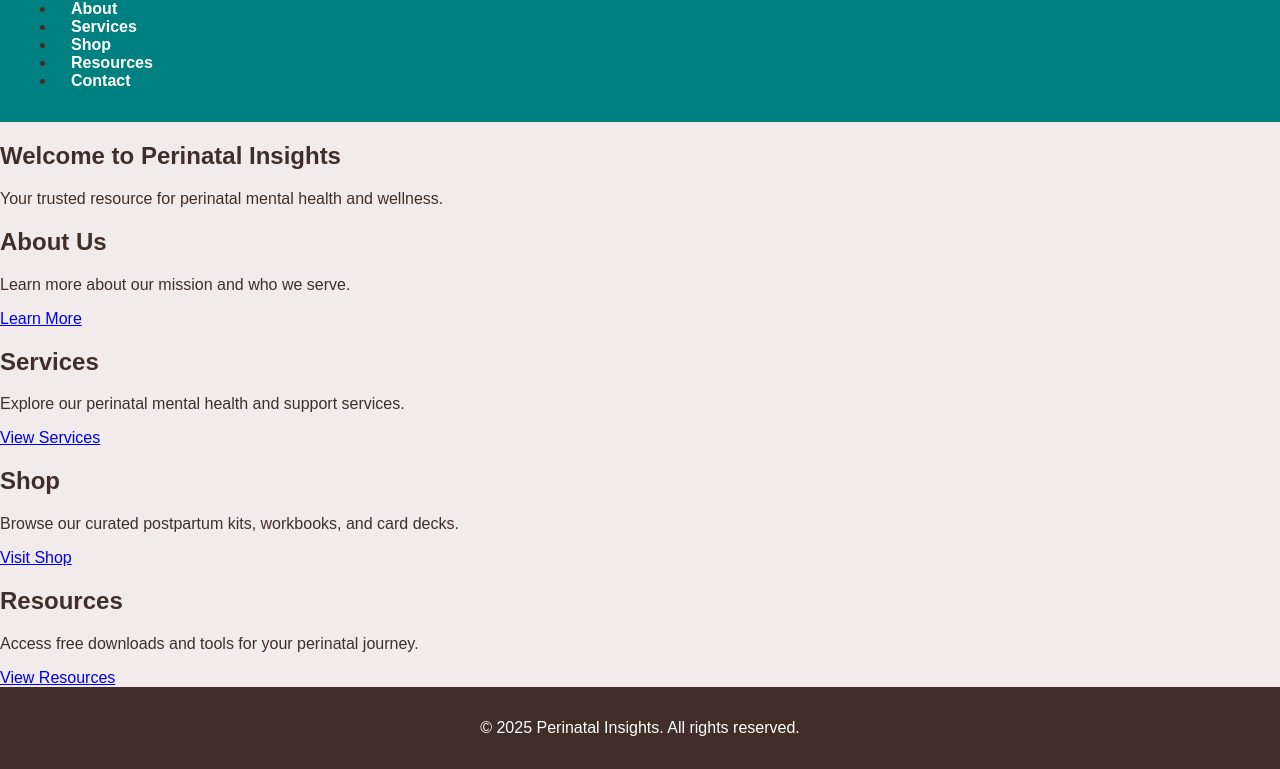
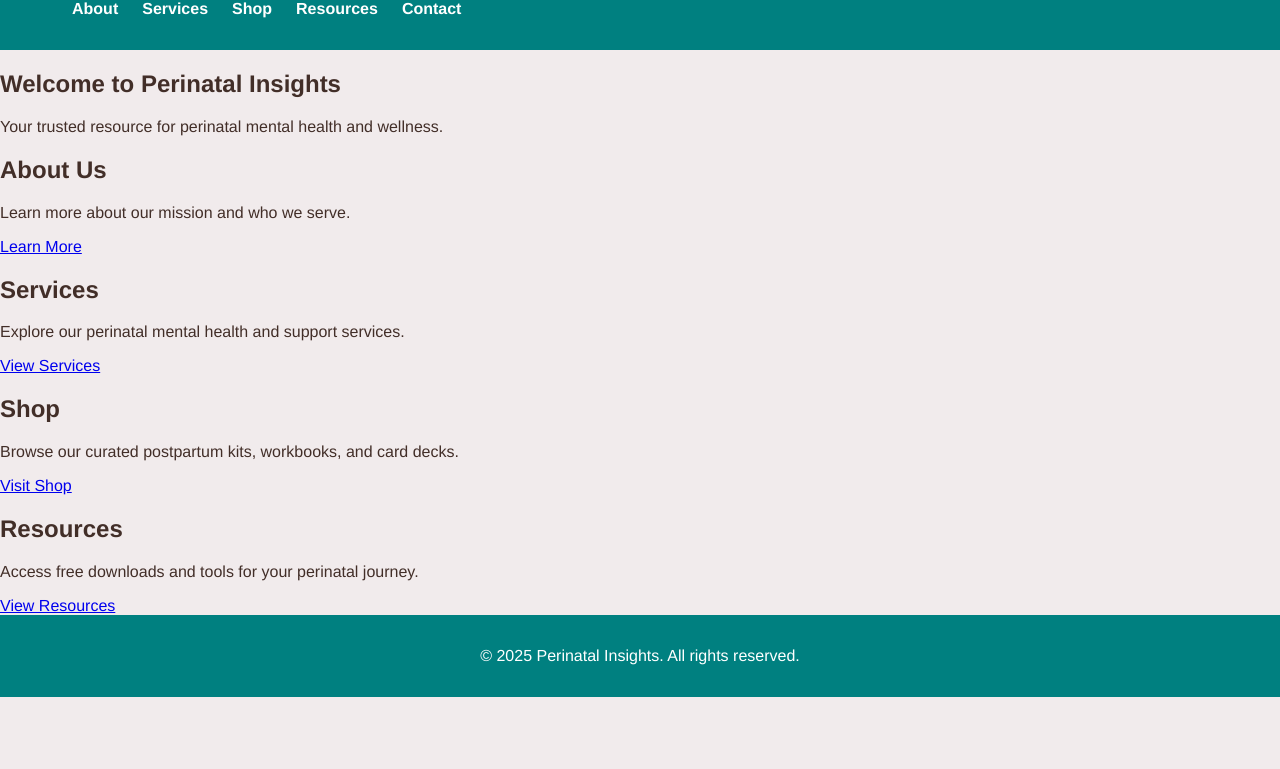
Before and after one commit to DiAundrea810/perinatalinsights.github.io, a plain HTML site: page index.html in a window 1280 px wide. Shown: the part 50-819 px from the top of the page. Drawn offline with Linux system fonts and the light colour scheme; files that its build step writes are made by us from their sources.

Commit message:
Update style.css

```diff
--- a/assets/css/style.css
+++ b/assets/css/style.css
@@ -1,37 +1,63 @@
+:root {
+  --teal: #008080;
+  --cream: #f1ebec;
+  --brown: #422e28;
+  --gold: #d3a43e;
+  --white: #ffffff;
+  --black: #000000;
+}
+
 body {
-  font-family: Arial, sans-serif;
   margin: 0;
-  padding: 0;
-  background: #f1ebec;
-  color: #422e28;
+  font-family: 'Helvetica Neue', sans-serif;
+  background-color: var(--cream);
+  color: var(--brown);
 }
 
 header {
   display: flex;
   justify-content: space-between;
   align-items: center;
-  background: #008080;
-  padding: 1rem;
+  background-color: var(--teal);
+  padding: 1rem 2rem;
 }
 
-header .logo {
+.logo {
   height: 50px;
 }
 
+nav ul {
+  list-style: none;
+  display: flex;
+  gap: 1.5rem;
+}
+
 nav a {
-  margin-left: 15px;
-  color: #ffffff;
   text-decoration: none;
+  color: var(--white);
   font-weight: bold;
 }
 
-main {
-  padding: 2rem;
+.hero-section {
+  text-align: center;
+  padding: 4rem 2rem;
+  background-color: var(--gold);
+  color: var(--brown);
+}
+
+.cta-button {
+  display: inline-block;
+  margin-top: 1rem;
+  padding: 0.75rem 1.5rem;
+  background-color: var(--teal);
+  color: var(--white);
+  text-decoration: none;
+  border-radius: 8px;
 }
 
 footer {
-  background: #422e28;
-  color: #ffffff;
   text-align: center;
   padding: 1rem;
+  background-color: var(--teal);
+  color: var(--white);
 }
```
